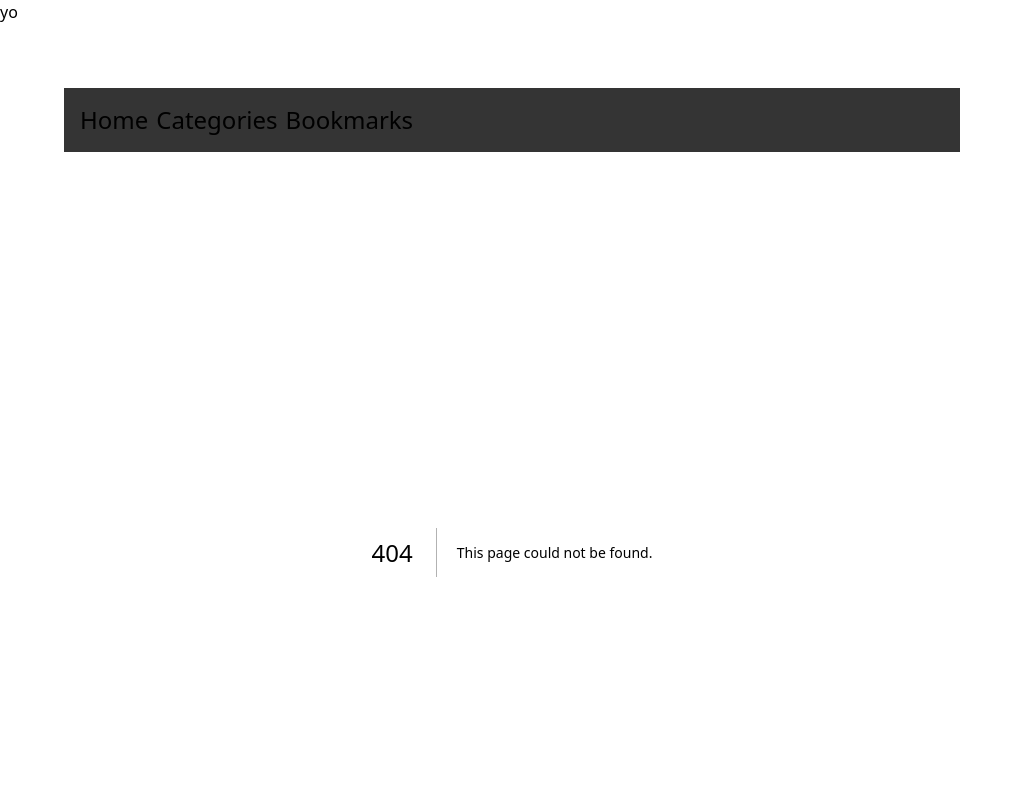
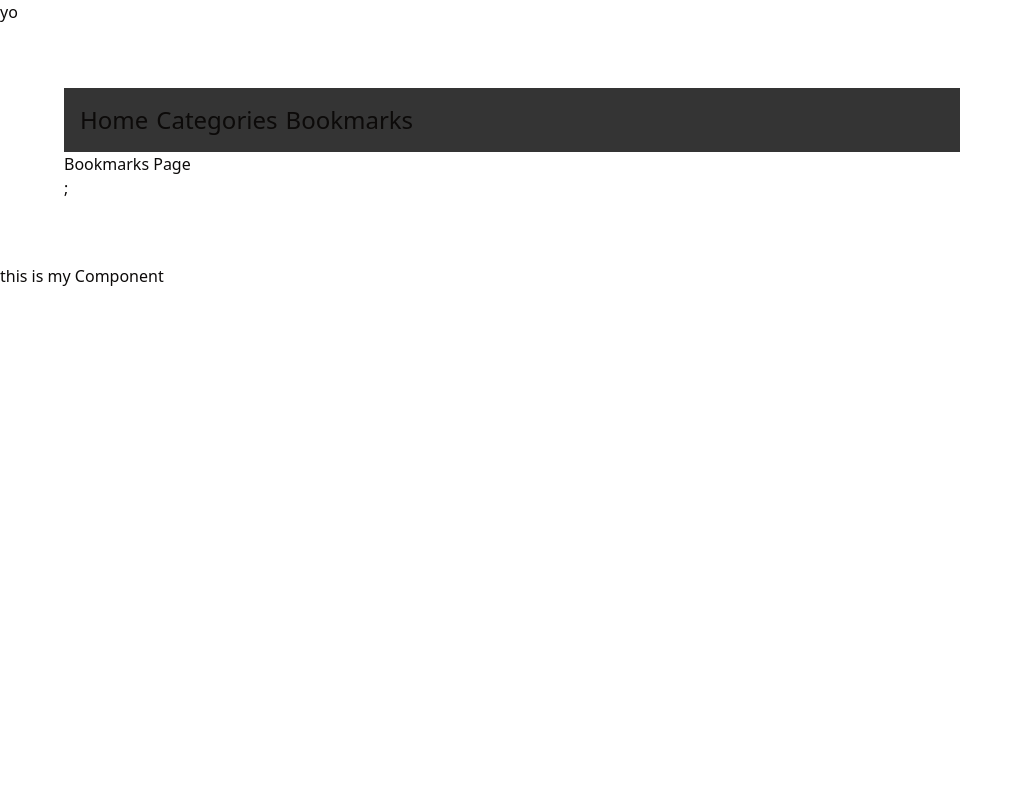
Before and after one commit to fallowshades/chas-news, a Next.js app: page /savedPage in a window 1280 px wide. Before the commit this address had no page. Shown: the top 800 px of the page, without its empty margins (0-1023 px from the left). Built offline with nearby package versions, Linux system fonts and the light colour scheme.

Commit message:
Linking some pages to the nav-bar

```diff
--- a/src/components/Navbar.js
+++ b/src/components/Navbar.js
@@ -5,14 +5,14 @@
       <nav className="p-4">
         <ul className="flex gap-2 text-2xl list-none m-0 p-0">
           <li>
-            <Link href="#">Home</Link>
+            <Link href="/">Home</Link>
           </li>
           <li>
             {/* This will be changed to a Dropdown  */}
             <Link href="#">Categories</Link>
           </li>
           <li>
-            <Link href="#">Bookmarks</Link>
+            <Link href="savedPage">Bookmarks</Link>
           </li>
         </ul>
       </nav>
--- a/src/pages/_app.js
+++ b/src/pages/_app.js
@@ -9,3 +9,4 @@
     </Layout>
   );
 }
+/* NOTE: THE "NAVIGATION BAR" IS USING THE HEADER OF ALL PAGES. TRY DO NOT USE HEADER TAG IN THE OTHER PAGES.*/
--- /dev/null
+++ b/src/pages/savedPage.js
@@ -0,0 +1,9 @@
+import React from "react";
+//NOTE:THIS PAGE IS "WORKING" AND CAN BE USED FOR THE SAVED ARTICLES
+export default function Saved() {
+  return (
+    <div>
+      <h1>Bookmarks Page</h1>
+    </div>
+  );
+}
```
Also changed, not shown: src/pages/index.js (+7 -6 lines), src/pages/categories/cat1.js (added), src/pages/categories/cat2.js (added).
